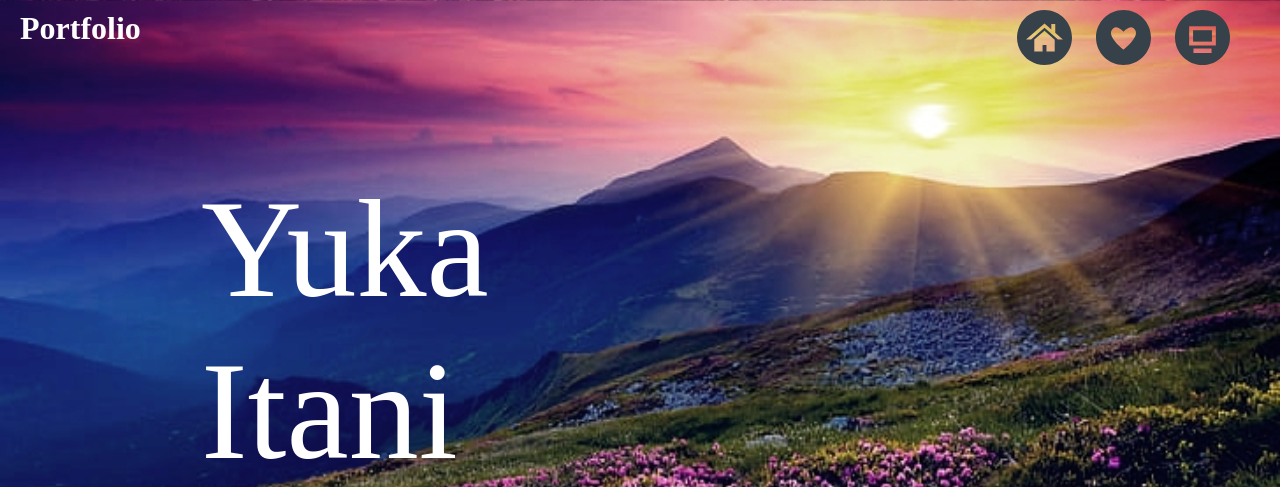
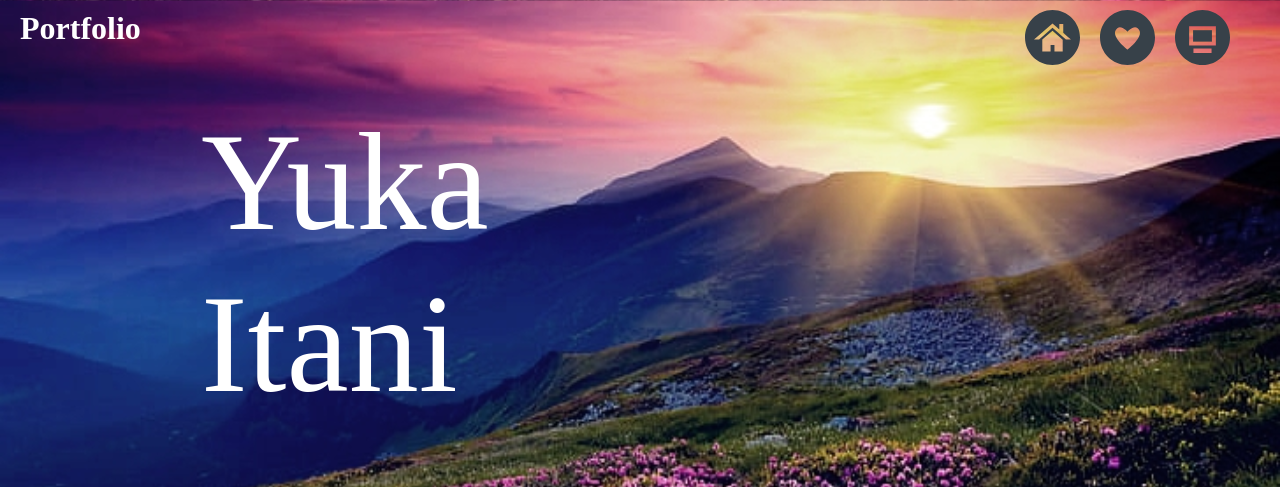
Before and after one commit to yuka-alt/PortfolioSample, a PHP site: page / in a window 1280 px wide. Shown: the top 487 px of the page. Run offline with PHP 8.4, Linux system fonts and the light colour scheme.

Commit message:
CSS変更

```diff
--- a/index.html
+++ b/index.html
@@ -25,9 +25,11 @@
                 Portfolio
             </h1>
             <div class="header-logo">
-                <img src="img2/icon_013290.svg" alt="ホーム画像" class="headerimg">
-                <img src="img2/icon_003120.svg" alt="プロフィール画像" class="headerimg">
-                <img src="img2/icon_008050.svg" alt="コンテンツ画像" class="headerimg">
+                <ul class="list">
+                <li><img src="img2/icon_013290.svg" alt="ホーム画像" class="headerimg"></li>
+                <li><img src="img2/icon_003120.svg" alt="プロフィール画像" class="headerimg"></li>
+                <li><img src="img2/icon_008050.svg" alt="コンテンツ画像" class="headerimg"></li>
+            </ul>
             </div>
         </div>
         <div class="name">
--- a/style.css
+++ b/style.css
@@ -32,8 +32,14 @@ headerのスタイルシート
 
 .head{
     display: flex;
-    position: sticky;
+    position: fixed;
     top: 0;
+}
+
+ul.list {
+    display: flex;
+    justify-content: flex-end;
+    list-style: none;
 }
 
 h1{
@@ -51,7 +57,7 @@ h1{
 }
 
 .header-logo{
-    position: absolute;
+    position: fixed;
     right: 0%;
     margin-top: 10px;
     margin-right: 30px;
```
